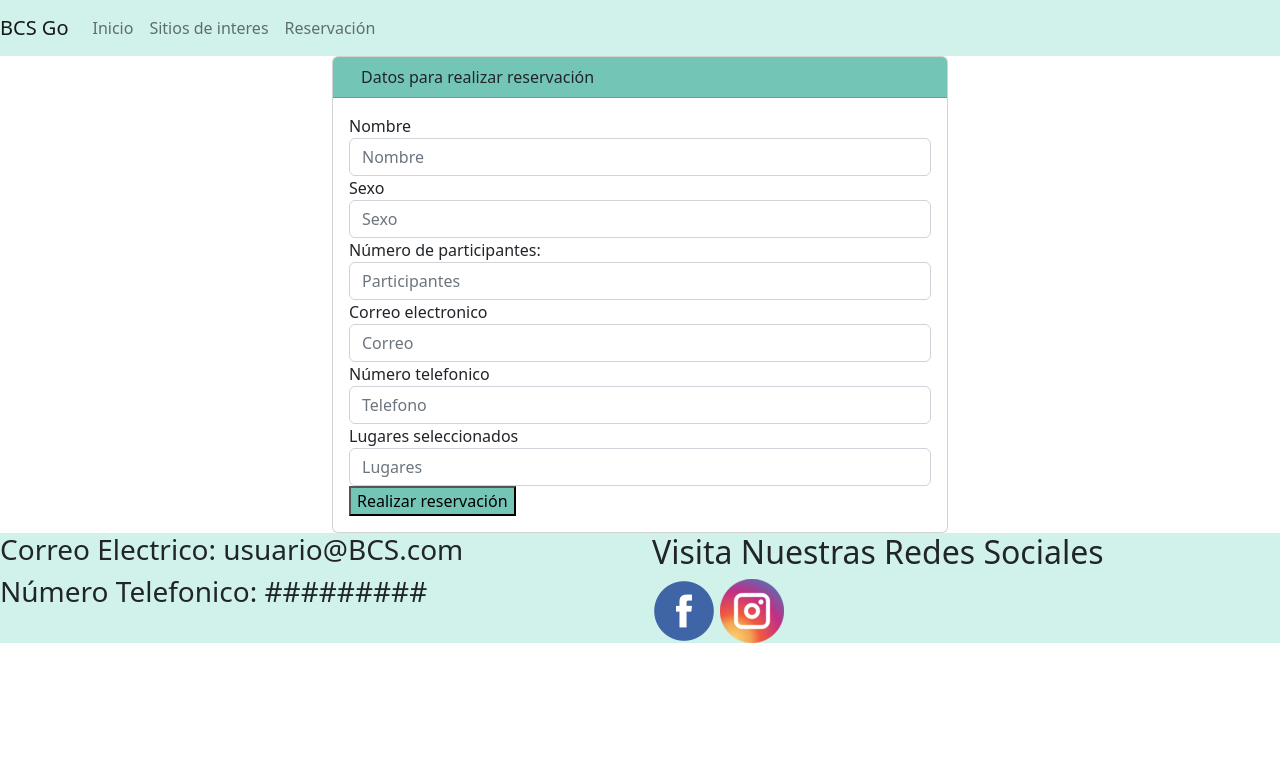
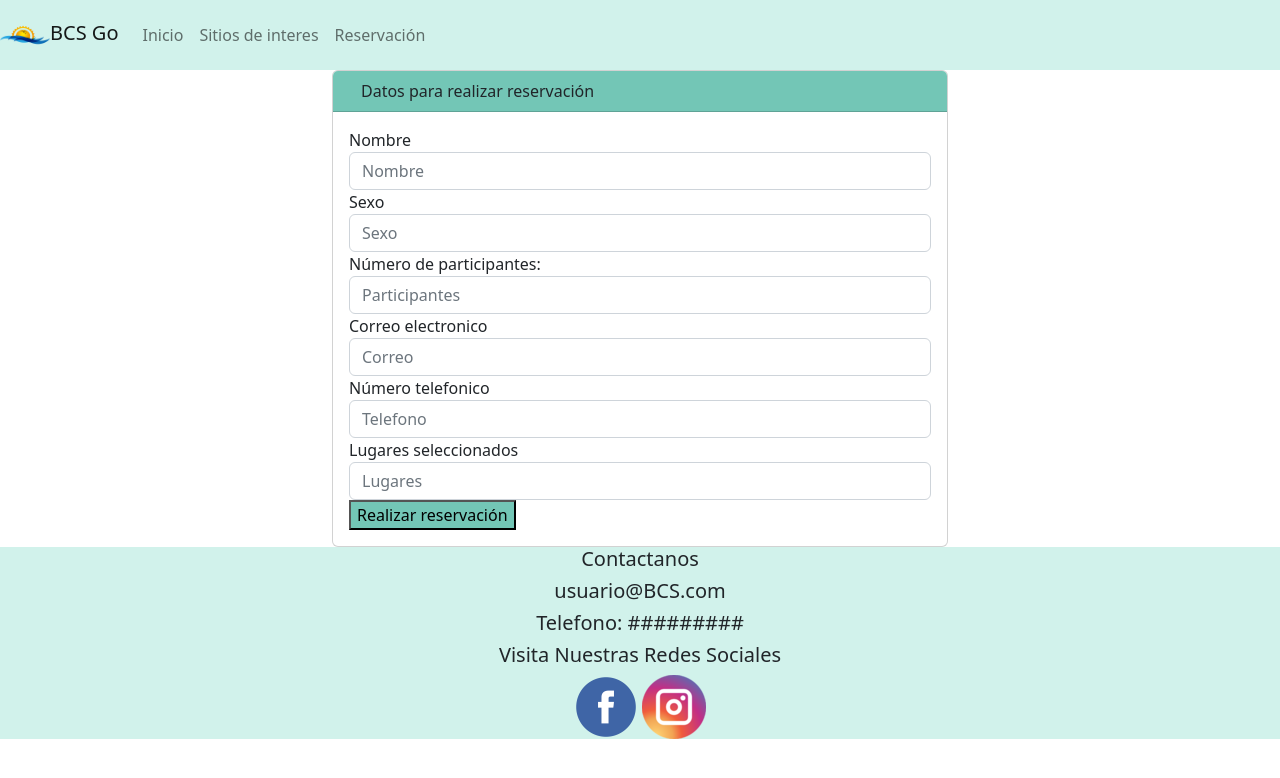
Before and after one commit to AleScarlett20/ProyectoSCV, a plain HTML site: page reservacion.html in a window 1280 px wide. Drawn offline with nearby package versions, Linux system fonts and the light colour scheme.

Commit message:
se agrego logo y pie de pagina modificado

```diff
--- a/reservacion.html
+++ b/reservacion.html
@@ -9,7 +9,7 @@
     <title>Realizar reservación</title>
 </head>
 <header><nav class="navbar navbar-expand-lg" style="background-color: #D1F2EB;">
-    <a class="navbar-brand" href="#">BCS Go</a>
+    <a class="navbar-brand" href="#"><img src="imagenes/logoAgencia.png" alt="logoAgencia" width="50" height="44">BCS Go</a>
     <button class="navbar-toggler" type="button" data-toggle="collapse" data-target="#navbarNav" aria-controls="navbarNav" aria-expanded="false" aria-label="Toggle navigation">
       <span class="navbar-toggler-icon"></span>
     </button>
@@ -68,15 +68,14 @@
         </div>
     </div>
     <div class="row" style="background-color: #D1F2EB;">
-        <div class="col-md-6">
-            <h3>Correo Electrico: usuario@BCS.com</h3>
-            <h3>Número Telefonico: #########</h3>
-        </div>
-        <div class="col-md-6">
-            <h2>Visita Nuestras Redes Sociales</h2>
-            <img src="imagenes/facebook_icon.png">
-            <img src="imagenes/instagram_icon.png">
-    </div>
+        <div class="col-md-12 text-center">
+            <h5>Contactanos</h5>
+              <h5>usuario@BCS.com</h5>
+              <h5>Telefono: #########</h5>
+              <h5>Visita Nuestras Redes Sociales</h5>
+              <img src="imagenes/facebook_icon.png">
+              <img src="imagenes/instagram_icon.png">
+          </div>
     </div>
 </body>
 <script src="https://cdn.jsdelivr.net/npm/bootstrap@5.2.3/dist/js/bootstrap.bundle.min.js" integrity="sha384-kenU1KFdBIe4zVF0s0G1M5b4hcpxyD9F7jL+jjXkk+Q2h455rYXK/7HAuoJl+0I4" crossorigin="anonymous"></script>
```
Also changed, not shown: index.html (+10 -10 lines), sitios.html (+6 -7 lines).
